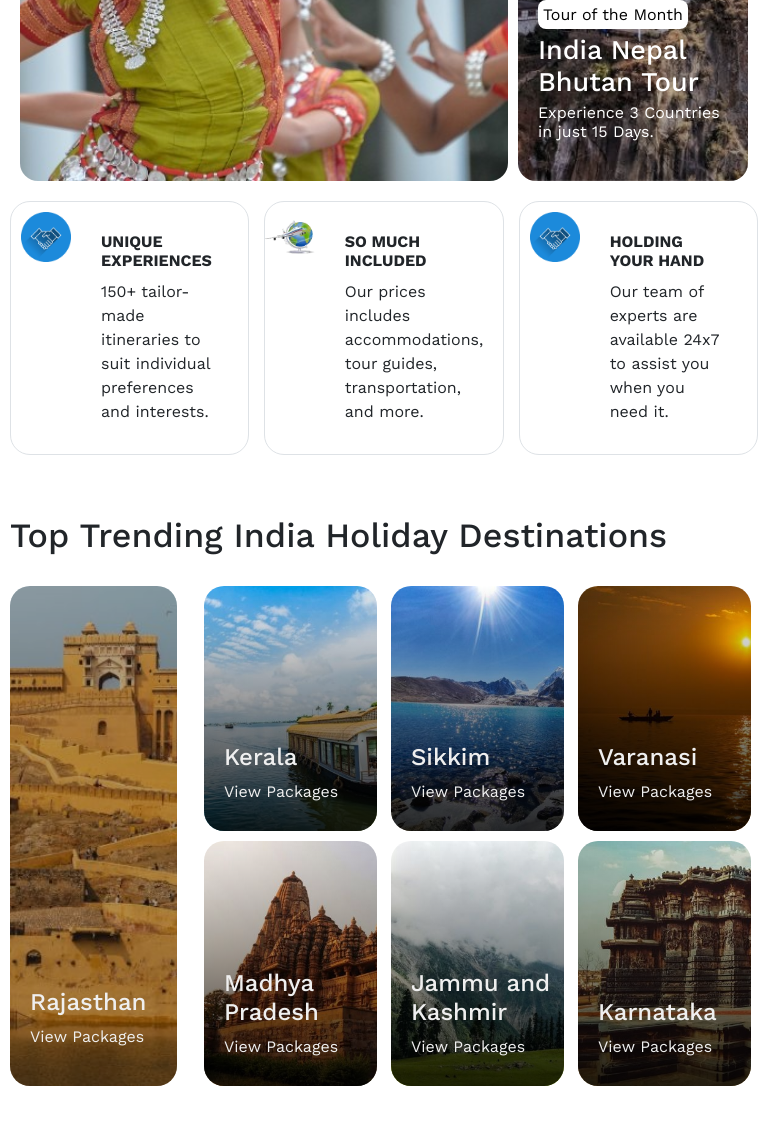
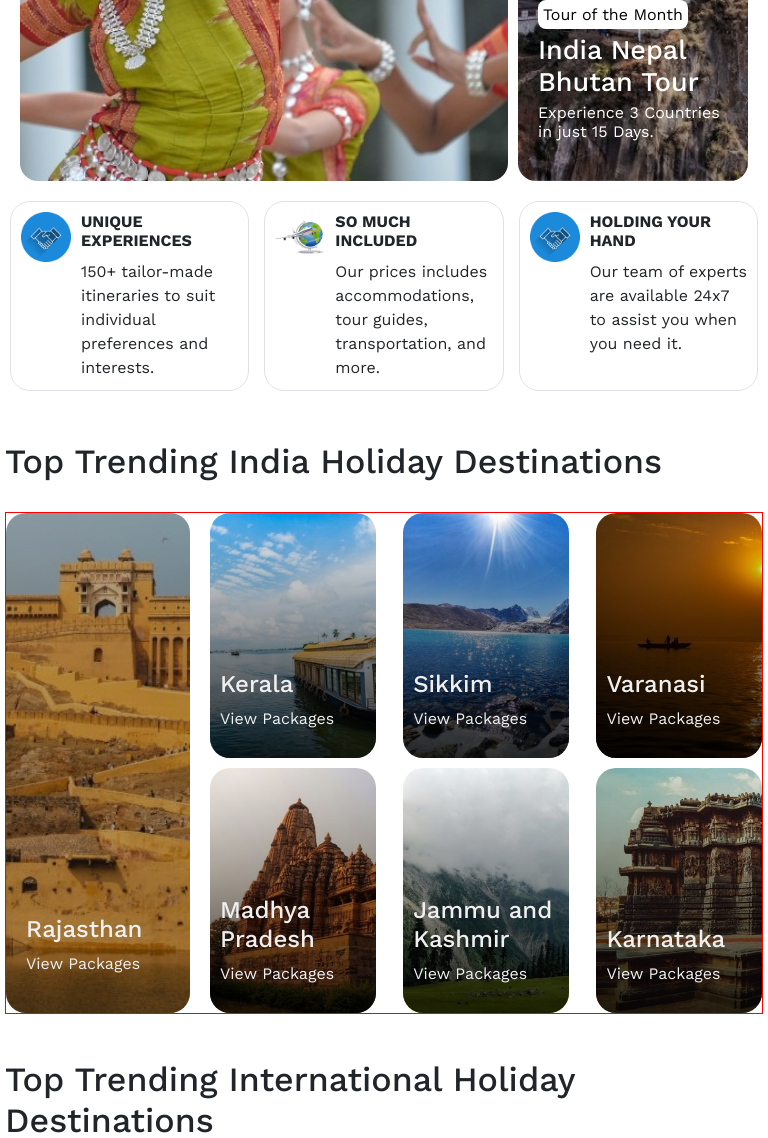
Before and after one commit to VirendraSah/gobooktours-clone, a plain HTML site: page index.html in a window 768 px wide. Shown: the part 399-1537 px from the top of the page. Drawn offline with nearby package versions, Linux system fonts and the light colour scheme.

Commit message:
modified

```diff
--- a/index.html
+++ b/index.html
@@ -453,7 +453,7 @@
                         <figure>
                             <img src="images/10-best-luxury-hotels-in-india.jpeg" alt="10-best-luxury-hotels-in-india">
                         </figure>
-                        <div class="card-inner-content">
+                        <div class="blog-card-inner-content">
                             <h2><a href="#">10 Best Luxury Hotels in India</a></h2>
                             <p>In this post, we'll explore the 10 best luxury hotels in India that are sure to provide
                                 you with an unforgettable stay.</p>
@@ -464,7 +464,7 @@
                             <img src="images/10-best-golden-triangle-tour-packages.jpeg"
                                 alt="10-best-luxury-hotels-in-india">
                         </figure>
-                        <div class="card-inner-content">
+                        <div class="blog-card-inner-content">
                             <h2><a href="#">10 Best Golden Triangle Tour Packages</a></h2>
                             <p>One of the most popular tourist circuits "the Golden Triangle", covers three most vibrant
                                 cities in the India - Delhi, Agra, and Jaipur.</p>
@@ -474,7 +474,7 @@
                         <figure>
                             <img src="images/Tiger 2.jpeg" alt="10-best-luxury-hotels-in-india">
                         </figure>
-                        <div class="card-inner-content">
+                        <div class="blog-card-inner-content">
                             <h2><a href="#">Top 5 national parks in Madhya Pradesh for tiger sightings</a></h2>
                             <p>Madhya Pradesh is often referred to as the "Tiger State of India", thanks to its large
                                 and thriving population of tigers.</p>
--- a/responsive.css
+++ b/responsive.css
@@ -146,13 +146,6 @@
     .Destination-megamenu{
         margin: 0px 10px;
     }
-    .india-destination-left{
-        width: -webkit-fill-available;
-    }
-    .india-destination-right{
-        min-width: 561px;
-        justify-content: space-around;
-    }
     .india-tour-place{
         width: 173px;
     }
@@ -167,4 +160,31 @@
         padding: 10px;
     }
 
+    /* top trending india holiday destination */
+
+    .india-destination{
+        padding: 0px 5px;
+
+    }
+    .indian-hoiday-images-wrapper{
+        width: 100%;
+        gap: 20px;
+        border: 1px solid red;
+    }
+    .india-destination-left{
+        width: 25%;
+    }
+    .india-destination-right{
+        width: 75%;
+        justify-content: space-between;
+    }
+    .india-tour-place{
+        flex-basis: 30%;
+    }
+    .inner-img-text{
+        padding: 10px 10px 30px 10px;
+    }
+
+
+
 }
--- a/style.css
+++ b/style.css
@@ -822,6 +822,7 @@ aside h3 a {
 }
 
 /* Check our latest blog posts! */
+
 #latest-blog-post{
     padding: 50px 0px;
     background: #faf9f9;
@@ -872,16 +873,20 @@ aside h3 a {
     border-radius: 20px 20px 0px 0px;
     cursor: pointer;
 }
-.card-inner-content{
+.blog-card-inner-content{
+    width: 100%;
     padding: 20px;
+    display: flex;
+    flex-direction: column;
+    gap: 10px;
 }
-.card-inner-content h2 a{
+.blog-card-inner-content h2 a{
     font-weight: 700;
     font-size: 24px;
     line-height: 29px;
     color: rgb(33, 37, 41);
 }
-.card-inner-content p{
+.blog-card-inner-content p{
     font-weight: 400;
     font-size: 16px;
     line-height: 24px;
```
Also changed, not shown: script.js (added).
